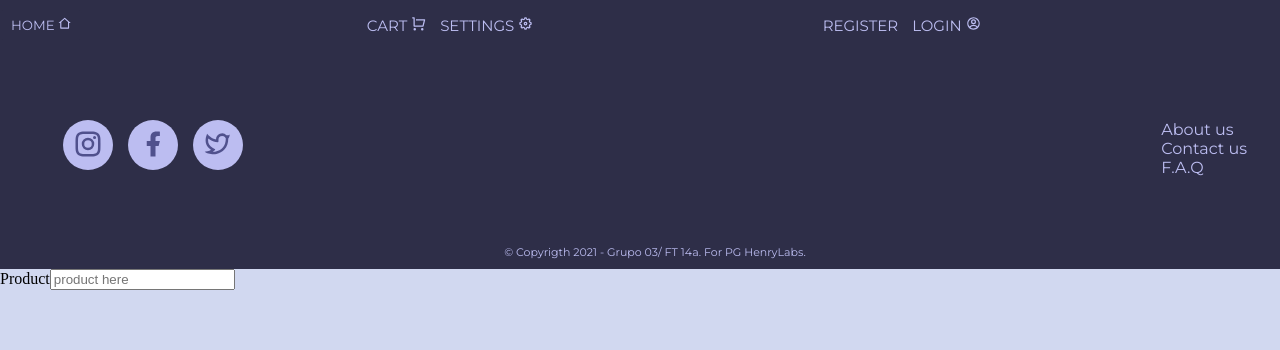
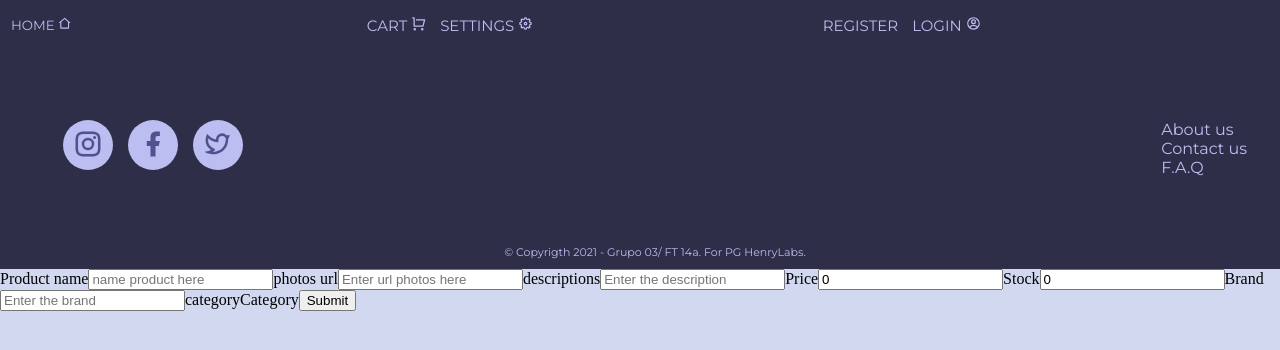
Before and after one commit to rodriabregu/Henry-PF-G03, a React (Create React App) app in the folder client/: page /create in a window 1280 px wide. Shown: the top 350 px of the page. Built offline with nearby package versions, Linux system fonts and the light colour scheme.

Commit message:
form create product first

```diff
--- a/client/src/Components/Pagination/index.tsx
+++ b/client/src/Components/Pagination/index.tsx
@@ -73,7 +73,7 @@ const Pagination = () => {
 
     function onSearch(value: any) {
         const filtrados = products.filter(
-            (p: any) => p.name.toLowerCase().includes(value) || p.brand.toLowerCase().includes(value)/*  || console.log(p.name.includes(value)) */);
+            (p: any) => p.name.toLowerCase().includes(value) || p.brand ? p.brand.name.toLowerCase().includes(value)/*  || console.log(p.name.includes(value)) */ : '');
         setFilterp(filtrados);
     }
 
--- a/client/src/Components/Products/CreateProducts.js
+++ b/client/src/Components/Products/CreateProducts.js
@@ -1,6 +1,7 @@
 import { useState } from "react";
 import { useDispatch } from "react-redux";
 import postProduct from '../../Redux/Actions/Products/postProduct';
+import { useForm } from 'react-hook-form';
 
 function validate(input) {
   let errors = {};
@@ -37,21 +38,19 @@ function validate(input) {
 }
 
 const CreateProducts = () => {
-
   const dispatch = useDispatch()
 
   const [errors, setErrors] = useState({});
 
   const [input, setInput] = useState({
-    product:'',
-    price:'',
-    category:'',
+    "name":'',
+    photos: [],
+    description:'',
+    price: 0,
+    stock: 0,
     brand:'',
-    description:'',
-    stock:0,
-    photo:''
+    categories: [1, 2, 3, 4],
   });
-
 
   function handleInput(e) {
     setInput({
@@ -64,31 +63,163 @@ const CreateProducts = () => {
         [e.target.name]: e.target.value,
       })
     );
-  }
+  };
 
-  async function handleSubmit(e){
+  const handlePhotos = e => { setInput({
+    ...input,
+    photos:input.photos.concat(e.target.value) } )
+  };
+
+/*   const handleCategories = e => { setInput({
+    ...input,
+    categories:input.categories.concat(e.target.value) } )
+  }; */
+
+  const product = {"product": {
+    "price": input.price,
+    "name": input.name,
+    "stock": input.stock,
+    "description": input.description,
+    "brand": input.brand
+  },
+  "photos": input.photos,
+  "categories": input.categories,
+  "brand": input.brand
+};
+
+  const handleSubmit = async e => {
     e.preventDefault();
-    dispatch(postProduct(input))
+    dispatch(postProduct(product))
+    console.log('el input', product)
   }
 
   return (
     <div>
       <form onSubmit={(e) => handleSubmit(e)}>
-        <label  for="product">
-          Product
+        <label for="name">
+          Product name
         </label>
         <input
           type="text"
-          name="product"
-          placeholder="product here"
+          name="name"
+          placeholder="name product here"
           required="required"
-          value={input.product}
+          value={input.name}
           onChange={handleInput}
         />
-        {errors.product && <p className="danger">{errors.product}</p>}
+        {errors.name && <p className="danger">{errors.name}</p>}
+
+        <label for="photos">
+        photos url
+        </label>
+        <input
+          type="text"
+          name="photos"
+          placeholder="Enter url photos here"
+          required="required"
+          value={input.photos}
+          onChange={handlePhotos}
+        />
+        {errors.photos && <p className="danger">{errors.photos}</p>}
+
+        <label for="descriptions">
+        descriptions
+        </label>
+        <input
+          type="text"
+          name="description"
+          placeholder="Enter the description"
+          required="required"
+          value={input.description}
+          onChange={handleInput}
+        />
+        {errors.description && <p className="danger">{errors.description}</p>}
+
+        <label for="price">
+        Price
+        </label>
+        <input
+          type="number"
+          name="price"
+          placeholder="Enter the price"
+          required="required"
+          value={input.price}
+          onChange={handleInput}
+        />
+        {errors.price && <p className="danger">{errors.price}</p>}
+
+        <label for="stock">
+        Stock
+        </label>
+        <input
+          type="number"
+          name="stock"
+          placeholder="Enter the stock"
+          required="required"
+          value={input.stock}
+          onChange={handleInput}
+        />
+        {errors.stock && <p className="danger">{errors.stock}</p>}
+
+        <label for="brand">
+        Brand
+        </label>
+        <input
+          type="text"
+          name="brand"
+          placeholder="Enter the brand"
+          required="required"
+          value={input.brand}
+          onChange={handleInput}
+        />
+        {errors.brand && <p className="danger">{errors.brand}</p>}
+        category
+        <label for="categories">
+        Category
+        </label>
+{/*         <select name="categories" value={input.categories} onChange={handleCategories}>
+            <option value="---">Categorie:</option>
+            <option value={accesories.Accesories}>1</option>
+            <option value={input.Men}>2</option>
+            <option value={input.Women}>3</option>
+            <option value={input.Kids}>4</option>
+        </select> */}
+{/*         <input
+          type="text"
+          name="categories"
+          placeholder="Enter the category"
+          required="required"
+          value={input.categories}
+          onChange={handleInput}
+        /> */}
+        {errors.categories && <p className="danger">{errors.categories}</p>}
+        <button>Submit</button>
       </form>
     </div>
   )
 };
+/* const { register, handleSubmit, formState: { errors } } = useForm(); */
+
+/* const onSubmit = data => console.log(data); */
+
+/* function onSubmit2(data){
+  dispatch(postProduct(data))
+  console.log('data aca', data);
+} */
+
+/* return (
+  <form onSubmit={handleSubmit(onSubmit2)}>
+    <input type="text" placeholder="Name product" {...register("name", {required: true, max: 16, min: 3, maxLength: 80})} />
+    <input type="text" placeholder="Photo URL" {...register("photo", {required: true})} />
+    <input type="text" placeholder="Description" {...register("description", {required: true, max: 4, min: 80})} />
+    <input type="number" placeholder="Price" {...register("price", {required: true, max: 1000, min: 1, maxLength: 12})} />
+    <input type="number" placeholder="Stock" {...register("stock", {required: true, max: 999, min: 1})} />
+    <input type="text" placeholder="Brand" {...register("brand", {required: true, max: 16, min: 2})} />
+    <input type="text" placeholder="Category" {...register("categories", {max: 16, min: 3})} />
+
+    <input type="submit" />
+  </form>
+);
+} */
 
 export default CreateProducts;
--- a/client/src/Redux/Actions/Products/PostProduct.ts
+++ b/client/src/Redux/Actions/Products/PostProduct.ts
@@ -3,8 +3,8 @@ export const POST_PRODUCTS = 'POST_PRODUCTS';
 
 const postProduct = (dataProduct:any) => {
   return async (dispatch:any) => {
-    const res:any = await axios.post(`http://localhost:3001/products`, dataProduct)
-    .then((res)=>{
+    await axios.post(`http://localhost:3001/products`, dataProduct)
+    .then( res => {
       dispatch({
           type: POST_PRODUCTS,
           payload: res
--- a/client/src/Redux/Reducers/Reducers.ts
+++ b/client/src/Redux/Reducers/Reducers.ts
@@ -13,7 +13,6 @@ const initialState = {
 function getProductReducer(state = initialState, action: any) {
   switch (action.type) {
     case GET_PRODUCTS:
-      console.log(action.payload);
       return {
         ...state,
         AllProducts: action.payload,
@@ -23,11 +22,6 @@ function getProductReducer(state = initialState, action: any) {
       return {
         ...state,
         productsDetail: action.payload
-      };
-    case POST_PRODUCTS:
-      return {
-        ...state,
-        products: [...state.products, action.payload]
       };
     case GET_FILTERED_PRODUCTS:
       return {
```
